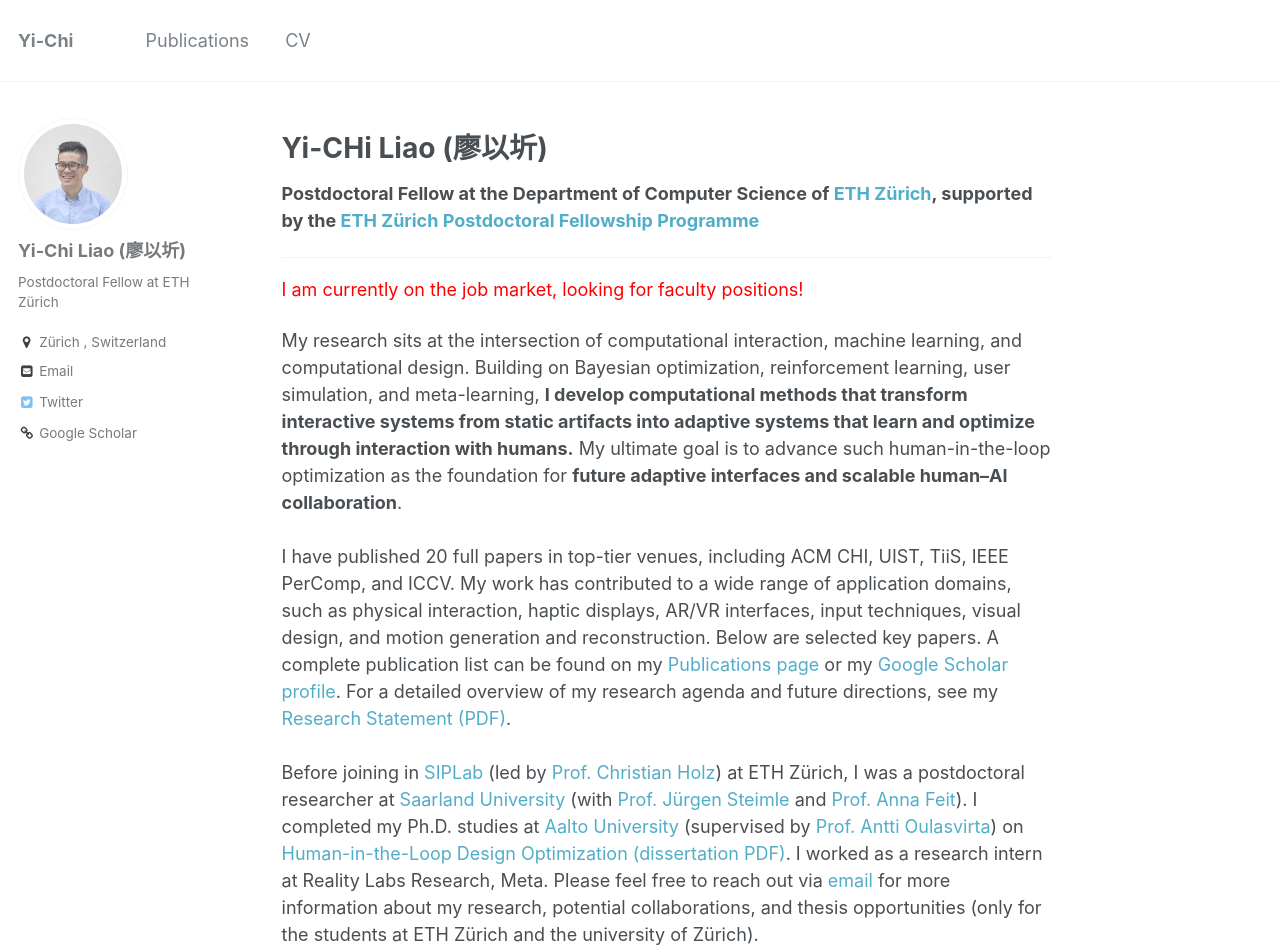
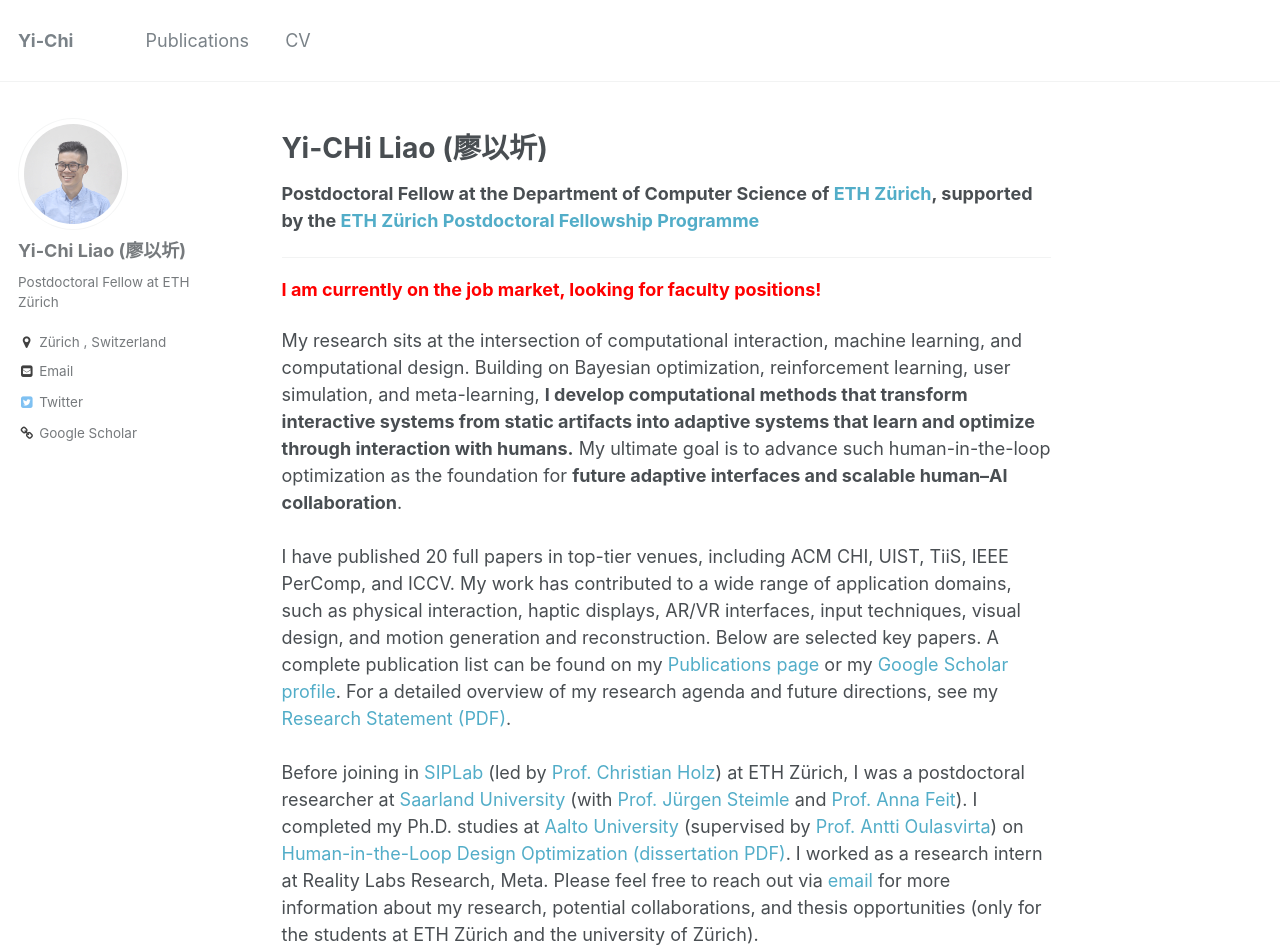
Before and after one commit to yichiliao/yichiliao.github.io, a Jekyll site: the page built from _pages/about.md, in a window 1280 px wide. Shown: the top 952 px of the page. Built offline with Jekyll 4.4.1, drawn with Linux system fonts in a browser that asks for light colours.

Commit message:
Update about.md

```diff
--- a/_pages/about.md
+++ b/_pages/about.md
@@ -12,7 +12,7 @@ redirect_from:
 
 ------
 
-<span style="color: red;">I am currently on the job market, looking for faculty positions!</span>
+<span style="color: red;">**I am currently on the job market, looking for faculty positions!**</span>
 
 My research sits at the intersection of computational interaction, machine learning, and computational design.
 Building on Bayesian optimization, reinforcement learning, user simulation, and meta-learning, **I develop computational methods that transform interactive systems from static artifacts into adaptive systems that learn and optimize through interaction with humans.**
```
